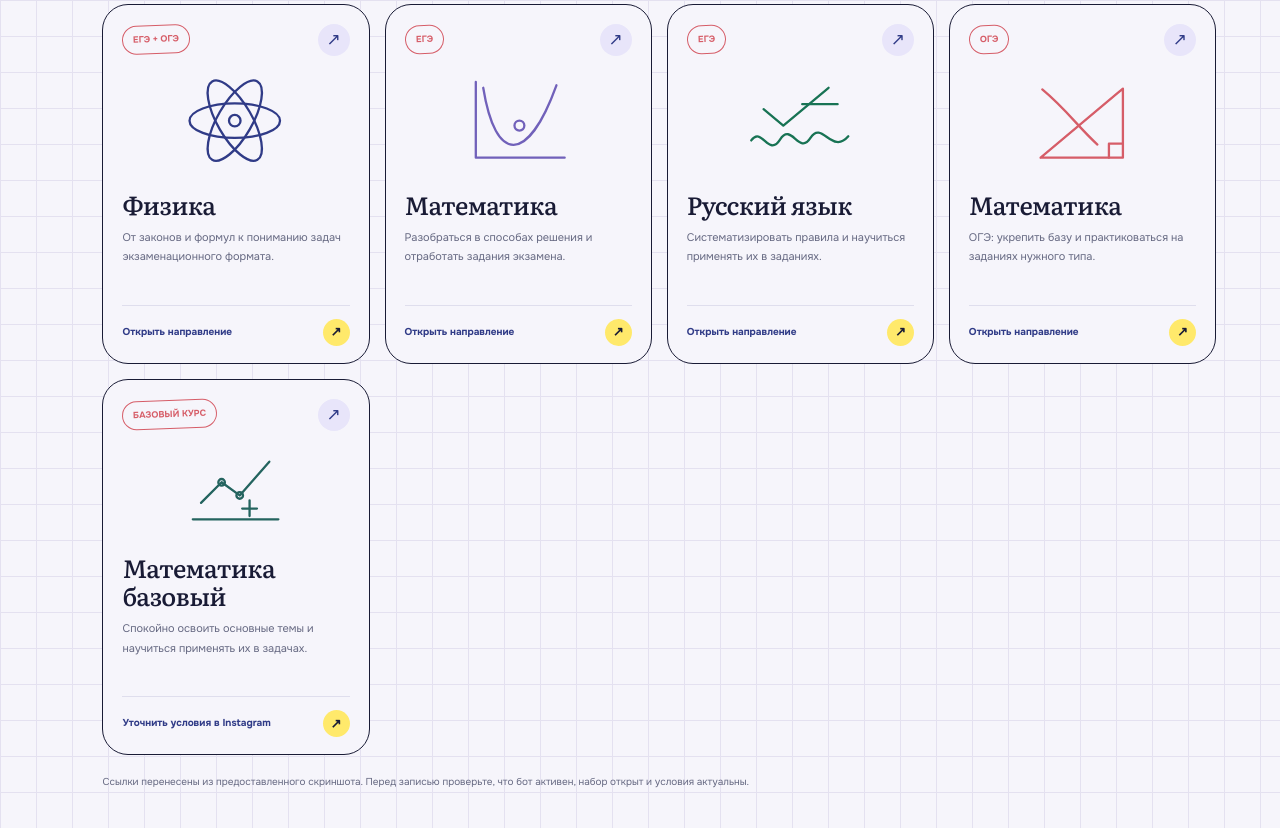
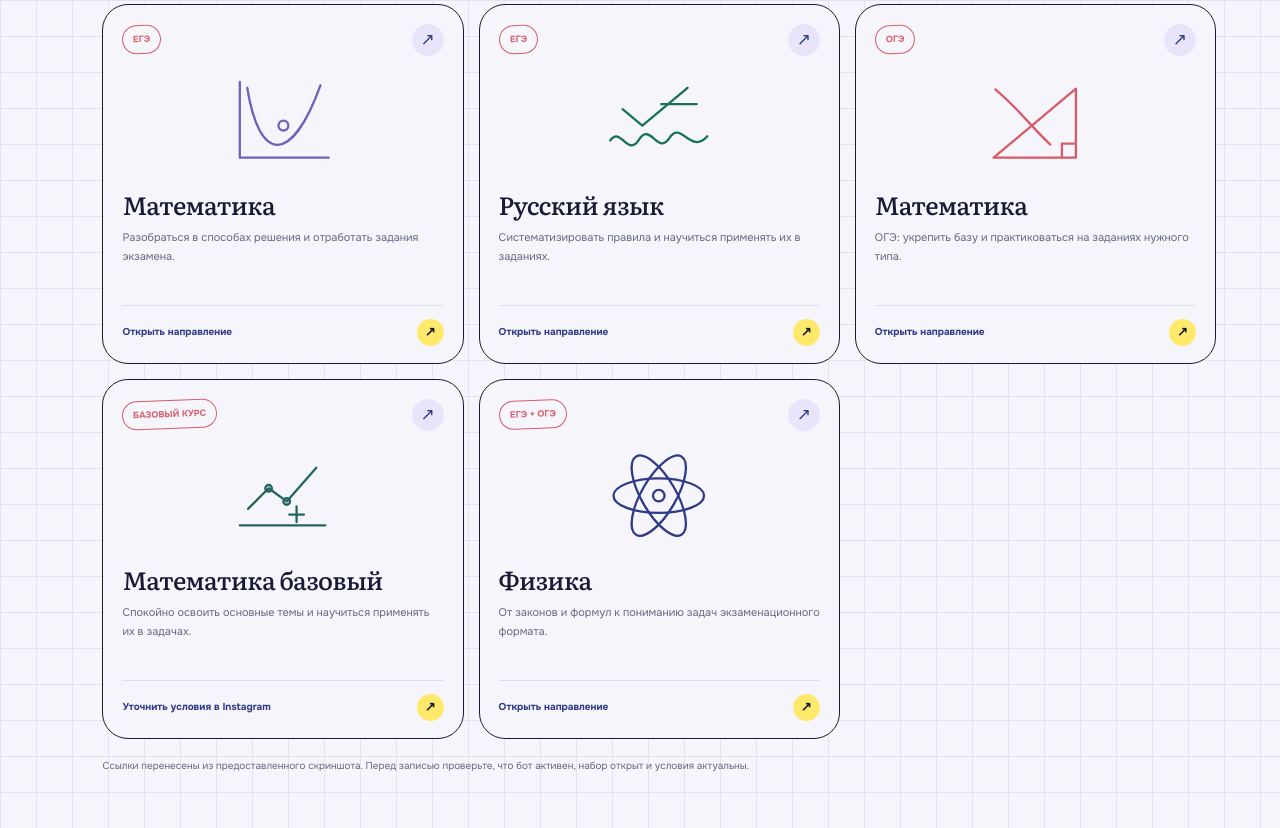
Before and after one commit to LordPandocha/Dark, a plain HTML site: page index.html in a window 1280 px wide. Shown: the part 3204-4032 px from the top of the page. Drawn offline with Linux system fonts and the light colour scheme.

Commit message:
Fix basic math course selection and layout

```diff
--- a/index.html
+++ b/index.html
@@ -149,11 +149,6 @@
         <p>Четыре направления подготовки. Откройте соответствующий Telegram-бот, чтобы уточнить условия, формат и актуальность набора.</p>
       </div>
       <div class="course-grid">
-        <a class="course-card reveal" style="--delay:0ms" href="#course-explorer" data-open-subject="physics" aria-haspopup="dialog">
-          <div class="course-top"><span class="course-badge">ЕГЭ + ОГЭ</span><span class="course-open">↗</span></div>
-          <svg class="course-doodle" viewBox="0 0 140 120" aria-hidden="true"><ellipse class="draw-line" pathLength="1" cx="69" cy="59" rx="55" ry="21"/><ellipse class="draw-line" pathLength="1" cx="69" cy="59" rx="55" ry="21" transform="rotate(60 69 59)"/><ellipse class="draw-line" pathLength="1" cx="69" cy="59" rx="55" ry="21" transform="rotate(-60 69 59)"/><circle class="draw-line" pathLength="1" cx="69" cy="59" r="7"/></svg>
-          <div class="course-bottom"><h3>Физика</h3><p>От законов и формул к пониманию задач экзаменационного формата.</p><span class="course-link">Открыть направление <b>↗</b></span></div>
-        </a>
         <a class="course-card reveal" style="--delay:90ms" href="#course-explorer" data-open-subject="math" aria-haspopup="dialog">
           <div class="course-top"><span class="course-badge">ЕГЭ</span><span class="course-open">↗</span></div>
           <svg class="course-doodle doodle-purple" viewBox="0 0 140 120" aria-hidden="true"><path class="draw-line" pathLength="1" d="M18 104 V12 M18 104 H126"/><path class="draw-line" pathLength="1" d="M27 19 C42 112 81 112 116 16"/><circle class="draw-line" pathLength="1" cx="71" cy="65" r="6"/></svg>
@@ -174,7 +169,12 @@
           <svg class="course-doodle doodle-basic-math" viewBox="0 0 140 120" aria-hidden="true"><path class="draw-line" pathLength="1" d="M18 95 H122 M28 75 L53 50 L75 66 L111 25"/><circle class="draw-line" pathLength="1" cx="53" cy="50" r="4"/><circle class="draw-line" pathLength="1" cx="75" cy="66" r="4"/><path class="draw-line" pathLength="1" d="M87 91 V72 M78 82 H96"/></svg>
           <div class="course-bottom"><h3>Математика базовый</h3><p>Спокойно освоить основные темы и научиться применять их в задачах.</p><span class="course-link">Уточнить условия в Instagram <b>↗</b></span></div>
         </a>
-      </div>
+              <a class="course-card reveal" style="--delay:0ms" href="#course-explorer" data-open-subject="physics" aria-haspopup="dialog">
+          <div class="course-top"><span class="course-badge">ЕГЭ + ОГЭ</span><span class="course-open">↗</span></div>
+          <svg class="course-doodle" viewBox="0 0 140 120" aria-hidden="true"><ellipse class="draw-line" pathLength="1" cx="69" cy="59" rx="55" ry="21"/><ellipse class="draw-line" pathLength="1" cx="69" cy="59" rx="55" ry="21" transform="rotate(60 69 59)"/><ellipse class="draw-line" pathLength="1" cx="69" cy="59" rx="55" ry="21" transform="rotate(-60 69 59)"/><circle class="draw-line" pathLength="1" cx="69" cy="59" r="7"/></svg>
+          <div class="course-bottom"><h3>Физика</h3><p>От законов и формул к пониманию задач экзаменационного формата.</p><span class="course-link">Открыть направление <b>↗</b></span></div>
+        </a>
+</div>
       <p class="courses-disclaimer reveal">Ссылки перенесены из предоставленного скриншота. Перед записью проверьте, что бот активен, набор открыт и условия актуальны.</p>
     </section>
 
--- a/script.js
+++ b/script.js
@@ -182,7 +182,7 @@ const subjectData = {
   basicMath: {
     index: "05", category: "БАЗОВАЯ МАТЕМАТИКА", title: "Математика базовый",
     description: "Освоить основные математические темы последовательно: разобрать понятный пример, попробовать самостоятельно и закрепить навык на практике.",
-    tags: ["БАЗОВЫЙ КУРС", "ОСНОВЫ", "ПОШАГОВАЯ ПРАКТИКА"], url: "https://www.instagram.com/darinanogovitcyna/",
+    tags: ["БАЗОВЫЙ КУРС", "ОСНОВЫ", "ПОШАГОВАЯ ПРАКТИКА"], url: "https://www.instagram.com/darinanogovitcyna/", cta: "Уточнить условия в Instagram",
     scene: "scene-basic-math", overline: "BASIC MATHEMATICS / 05", concept: "От основы к решению", caption: "КАЖДЫЙ ШАГ ДОБАВЛЯЕТ УВЕРЕННОСТИ",
     svg: `<g class="scene-axis"><path d="M65 470 H540 M110 515 V80"/><path d="M534 464 l6 6 -6 6 M104 85 l6 -6 6 6"/></g>
       <g class="scene-graph"><path class="scene-draw" pathLength="1" d="M115 418 L205 346 L295 278 L385 208 L490 126"/></g>
@@ -246,6 +246,7 @@ function renderSubject(key, initial = false) {
         return item;
       }));
       explorerCta.href = data.url;
+      explorerCta.firstChild.textContent = `${data.cta || "Открыть курс в Telegram"} `;
       explorerScene.className = `explorer-scene ${data.scene}`;
       document.querySelectorAll(".scene-float-card").forEach((card) => card.classList.add("is-exiting"));
       sceneOverline.textContent = data.overline;
--- a/styles.css
+++ b/styles.css
@@ -113,7 +113,7 @@ a{color:inherit;text-decoration:none}button{font:inherit}
 .group-caveat{margin:18px 0 0;color:#73788e;font-size:10px;line-height:1.75}
 .courses-heading{display:flex;align-items:flex-end;justify-content:space-between;gap:40px;margin-bottom:38px}.courses-heading .eyebrow{margin-bottom:18px}
 .courses-heading>p{max-width:350px;margin:0 0 5px;color:var(--muted);font-size:12px;line-height:1.9}
-.course-grid{display:grid;grid-template-columns:repeat(4,minmax(0,1fr));gap:15px}
+.course-grid{display:grid;grid-template-columns:repeat(3,minmax(0,1fr));gap:15px}
 .course-card{display:flex;min-width:0;min-height:360px;flex-direction:column;justify-content:space-between;overflow:hidden;padding:19px 19px 17px;border:1.5px solid var(--ink);border-radius:26px;background:var(--paper);box-shadow:0 0 0 rgba(35,57,148,0);transition:transform .28s var(--ease),box-shadow .28s var(--ease),background .2s;transition-delay:0ms}
 .course-card:hover,.course-card:focus-visible{transform:translate(-5px,-5px);box-shadow:9px 9px 0 var(--blue);background:white}.js .course-card.reveal.is-visible:hover,.js .course-card.reveal.is-visible:focus-visible{transform:translate(-5px,-5px);box-shadow:9px 9px 0 var(--blue);background:white}
 .course-top{display:flex;align-items:center;justify-content:space-between;gap:8px}
@@ -864,3 +864,7 @@ body {
   .course-explorer.is-scene-only .scene-float-card { opacity:1 !important; transform:none !important; }
   .course-explorer.is-scene-only .scene-transition { display:none !important; }
 }
+
+/* Five subjects use a balanced 3 + 2 rhythm on wide screens. */
+.doodle-basic-math { color:#24645f; }
+.explorer-scene.scene-basic-math { background:#24645f; --scene-accent:#baf4d9; --scene-accent-2:#ffe96b; --scene-glow:rgba(186,244,217,.2); }
```
